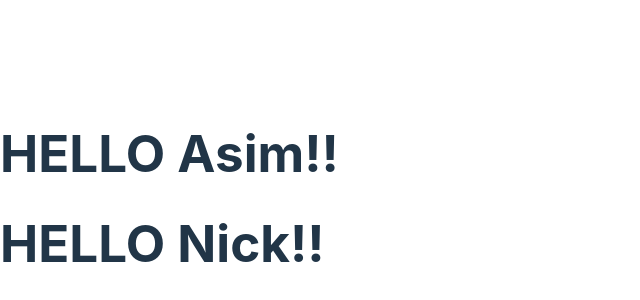
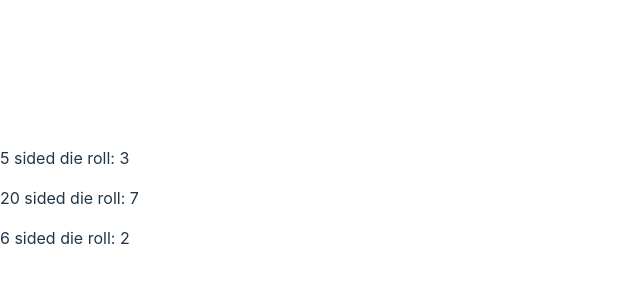
Before and after one commit to asimtimsina/Udemy_fullstack, a React (Vite) app in the folder first-react-project/: page / in a window 1280 px wide. Shown: the part 202-502 px from the top of the page, without its empty margins (0-640 px from the left). Built offline with nearby package versions, Linux system fonts and the light colour scheme.

Commit message:
611. Non-String Props

```diff
--- a/first-react-project/src/App.jsx
+++ b/first-react-project/src/App.jsx
@@ -4,14 +4,20 @@
 // import './cow.css'
 
 import Greeter from './Greeter'
+import Die from './Die'
 
 function App() {
 
 
   return (
     <>
-      <Greeter person='Asim' />
-      <Greeter person='Nick' />
+      {/* <Greeter person='Asim' from='Denton' />
+      <Greeter person='Nick' from='Asim' /> */}
+
+      <Die numSides={5} />
+      <Die numSides={20} />
+      <Die numSides={6} />
+
     </>
   )
 }
--- /dev/null
+++ b/first-react-project/src/Die.jsx
@@ -0,0 +1,9 @@
+// export default function Die() {
+//     const roll = Math.floor(Math.random() * 6 + 1);
+//     return <p>Die roll: {roll}</p>
+// }
+
+export default function Die({ numSides }) {
+    const roll = Math.floor(Math.random() * numSides + 1);
+    return <p>{numSides} sided die roll: {roll}</p>
+}
--- a/first-react-project/src/Greeter.jsx
+++ b/first-react-project/src/Greeter.jsx
@@ -3,7 +3,12 @@
 //     return <h1>HELLO {props.person}!! </h1>
 // }
 
-export default function Greeter({ person }) {
+export default function Greeter({ person, from }) {
     // console.log(props)
-    return <h1>HELLO {person}!! </h1>
+    return (
+        <>
+            <h1>HELLO {person}!! </h1>
+            <h2>- {from} </h2>
+        </>
+    )
 }
```
Also changed, not shown: first-react-project/notes.txt.
